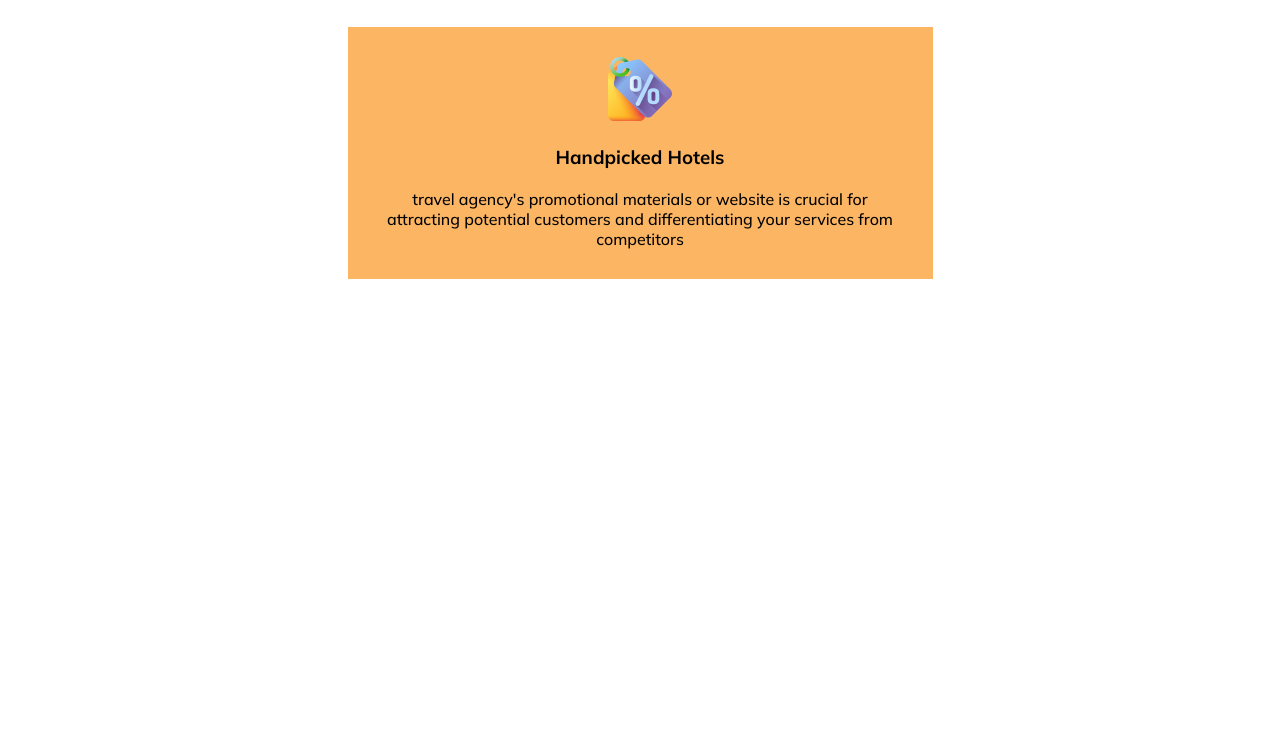
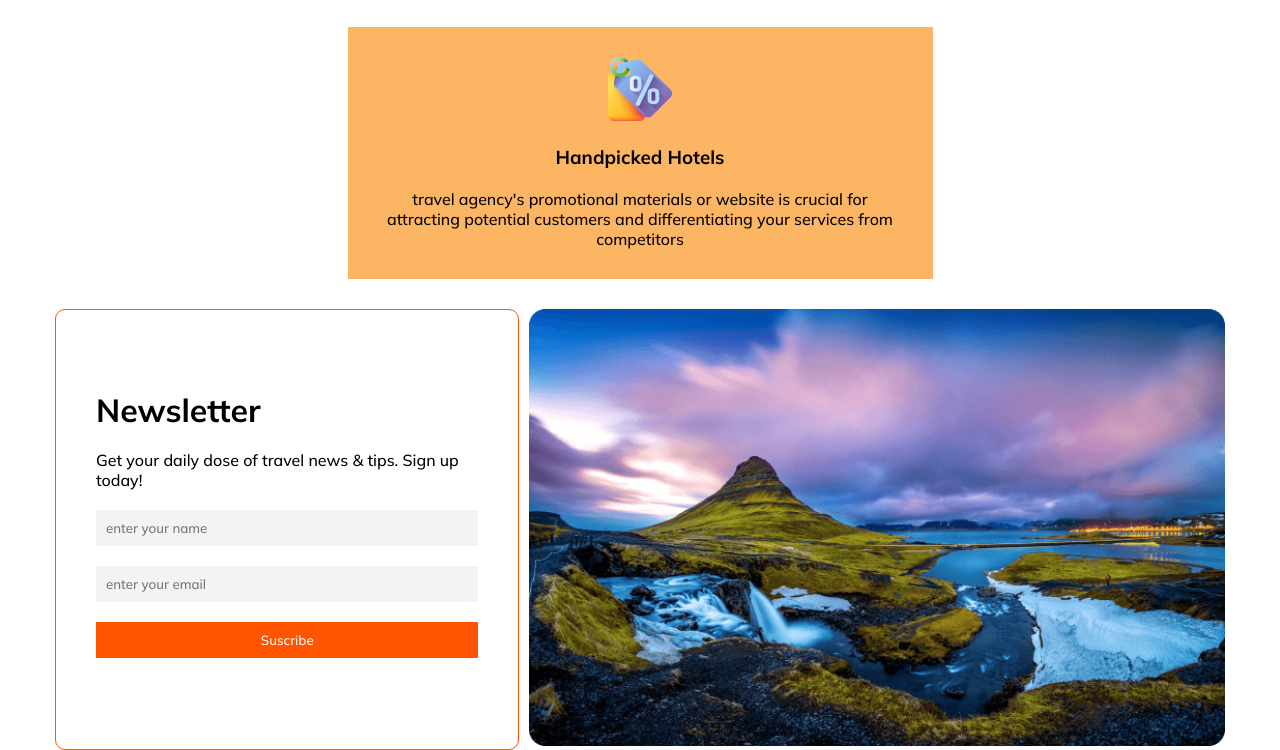
Before and after one commit to NadimShourovPh/2nd-assignment-ph, a plain HTML site: page index.html in a window 1280 px wide. Shown: the part 2667-3417 px from the top of the page. Before the commit the page ends 2946 px from the top, so only its background shows below. Drawn offline with Linux system fonts and the light colour scheme.

Commit message:
form-section

```diff
--- a/index.html
+++ b/index.html
@@ -134,6 +134,20 @@
                     attracting potential customers and differentiating your services from competitors</p>
             </div>
         </section>
+        <section class="form-section">
+            <div class="form-text">
+                <h4>Newsletter</h4>
+                <p>Get your daily dose of travel news & tips. Sign up today!</p>
+                <form>
+                    <div><input type="text" name="" id="" placeholder="enter your name"></div>
+                    <div><input type="text" name="" id="" placeholder="enter your email"></div>
+                </form>
+                <button>Suscribe</button>
+            </div>
+            <div class="form-image">
+                <img src="Images/Rectangle 8 (1).png" alt="" srcset="">
+            </div>
+        </section>
     </section>
 </body>
 
--- a/style.css
+++ b/style.css
@@ -230,6 +230,52 @@ width: 100%;
     margin-top: 20px;
   }
   /* section-4 end here */
+  /* form section start here */
+  .form-section{
+    display: flex;
+    gap: 10px;
+    margin-top: 30px;
+
+  }
+  .form-text{
+    width: 40%;
+    padding: 40px;
+    border: 1px solid  #FF5400;
+    border-radius: 10px;
+  }
+  .form-text h4{
+   font-size: 2rem;
+   margin-top: 40px;
+  }
+  .form-text p{
+   margin-bottom: 20px;
+   margin-top: 20px;
+   }
+  .form-text input{
+    width: 100%;
+    padding: 10px;
+    background-color:#F3F3F3;
+    margin-bottom: 20px;
+   border: none;
+  }
+  .form-text button{
+    width: 100%;
+    background-color: #FF5400;
+    border: #FF5400;
+    color: white;
+    padding: 10px;
+  }
+  .form-image{
+    width: 60%;
+  }
+  .form-image img{
+    width: 100%;
+  }
+  .form-image img{
+    width: 100%;
+  }
+
+   /* form section end here */
 
 @media screen and (max-width: 600px) {
   .main-container{
@@ -329,4 +375,15 @@ flex-direction: column;
  .single-part{
   width: 100%;
  }
+ /* form section start here */
+ .form-section{
+flex-direction: column;
 }
+.form-text{
+  width: 100%;
+}
+.form-image{
+  width: 100%;
+}
+ /* form section start here */
+}
```
